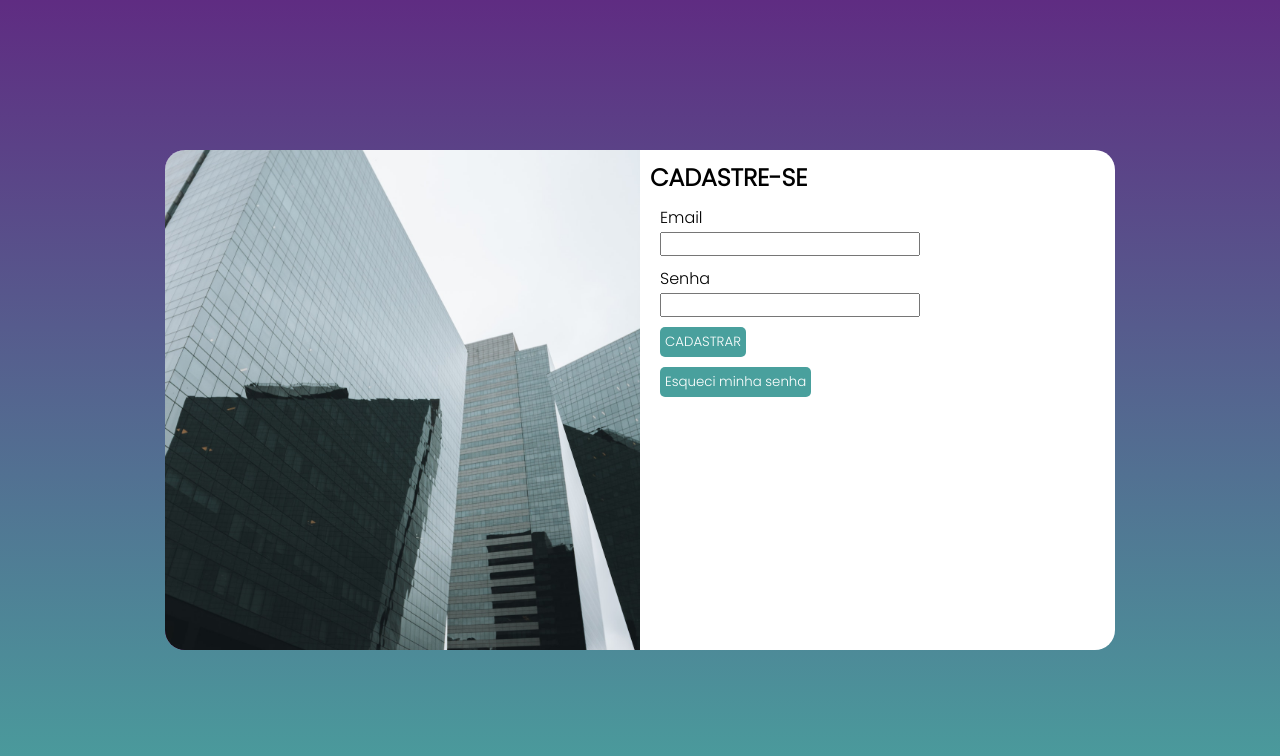
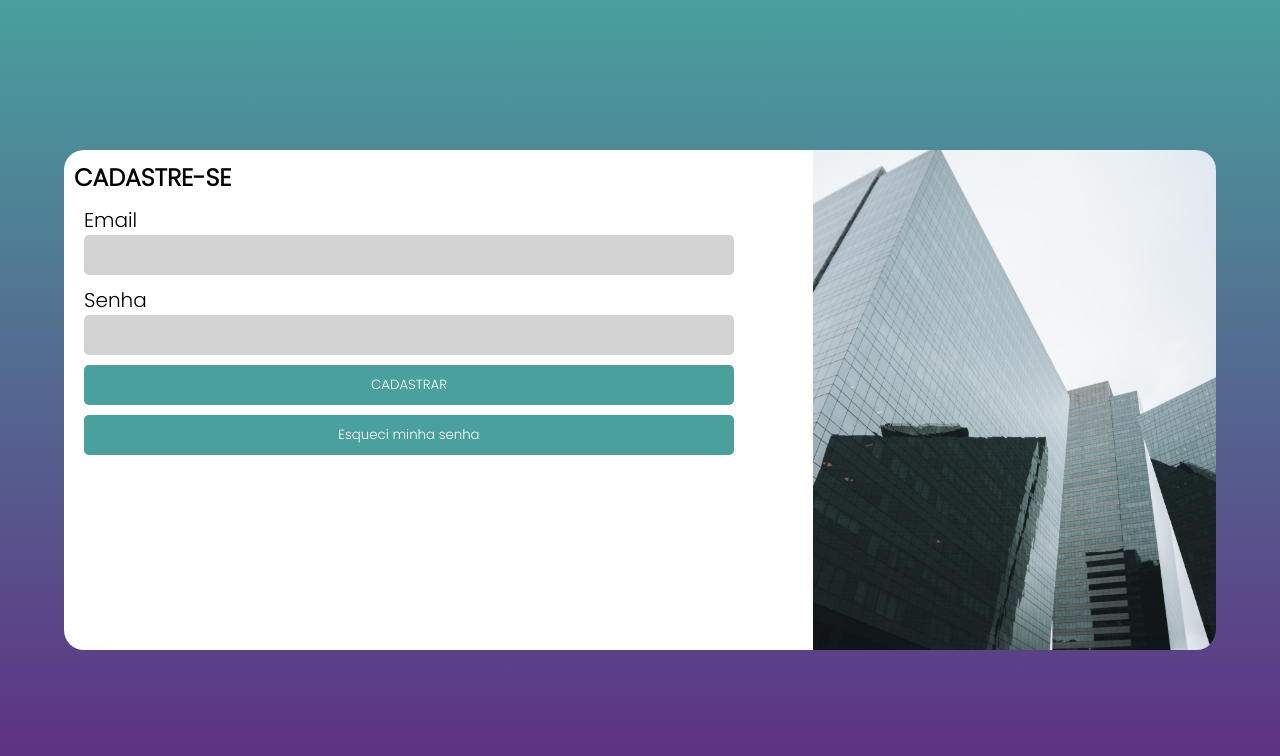
Before and after one commit to Castrose/projeto-login, a plain HTML site: page index.html in a window 1280 px wide. Drawn offline with Linux system fonts and the light colour scheme.

Commit message:
changes made

```diff
--- a/estilo/media-queries.css
+++ b/estilo/media-queries.css
@@ -25,7 +25,7 @@
         background-image: linear-gradient(to top, #49a09d, #5f2c82);
     }
     section#login {
-        width: 950px;
+        width: 90vw;
     }
 
     div#img {
@@ -39,3 +39,42 @@
         width: 50%;
     }
 }
+
+@media screen and (min-width: 1200px) {
+    body {
+        background-image: linear-gradient(to bottom, #49a09d, #5f2c82);
+    }
+    div#img {
+        float: right;
+        width: 35%;
+        height: 100%;
+    }
+
+    div#form {
+        float: left;
+        width: 65%;
+
+    }
+
+    input {
+        width: 650px;
+        margin: auto;
+        padding: 10px;
+        background: lightgray;
+        border: none;
+        border-radius: 5px;
+        transition: .3s ease;
+    }
+
+    label {
+        font-size: 20px;
+    }
+
+    input:hover {
+        background-color: rgb(170, 170, 170);
+    }
+
+    #btn {
+        padding: 10px;
+    }
+}
```
Also changed, not shown: estilo/style.css (line endings or trailing spaces).
